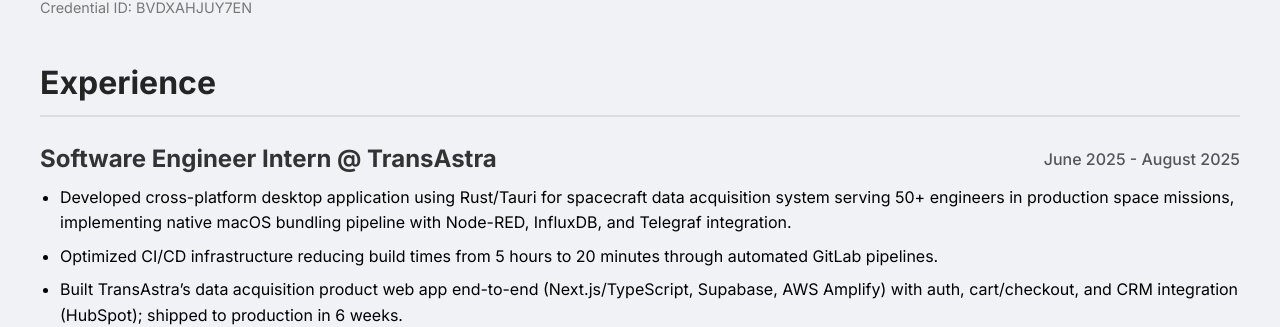
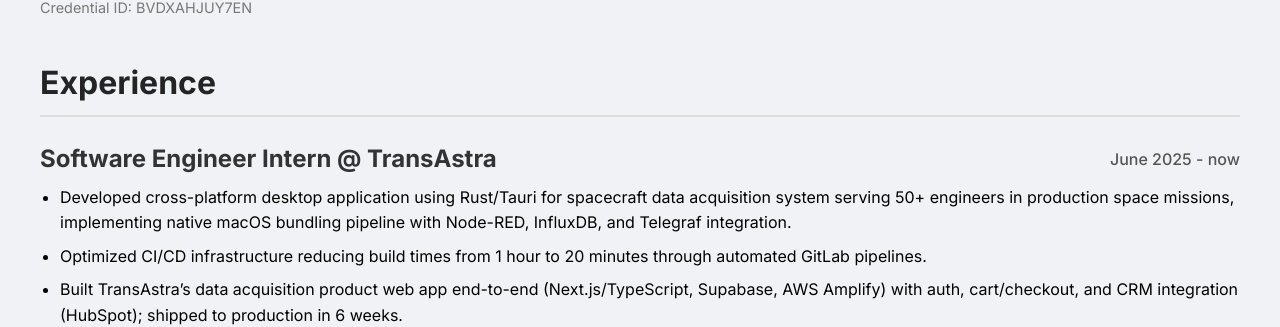
Before and after one commit to nick-bui19/nick-bui19.github.io, a React (Vite) app: page / in a window 1280 px wide. Shown: the part 4292-4619 px from the top of the page. Built offline with nearby package versions, Linux system fonts and the light colour scheme.

Commit message:
feat: update resume

```diff
--- a/src/components/Resume.tsx
+++ b/src/components/Resume.tsx
@@ -19,11 +19,11 @@
     {
       company: 'TransAstra',
       role: 'Software Engineer Intern',
-      date: 'June 2025 - August 2025',
+      date: 'June 2025 - now',
       location: 'Los Angeles, CA',
       duties: [
         'Developed cross-platform desktop application using Rust/Tauri for spacecraft data acquisition system serving 50+ engineers in production space missions, implementing native macOS bundling pipeline with Node-RED, InfluxDB, and Telegraf integration.',
-        'Optimized CI/CD infrastructure reducing build times from 5 hours to 20 minutes through automated GitLab pipelines.',
+        'Optimized CI/CD infrastructure reducing build times from 1 hour to 20 minutes through automated GitLab pipelines.',
         'Built TransAstra’s data acquisition product web app end-to-end (Next.js/TypeScript, Supabase, AWS Amplify) with auth, cart/checkout, and CRM integration (HubSpot); shipped to production in 6 weeks.',
         'Engineered production platform for web app: AWS SES-backed transactional email, CloudWatch monitoring/alerts, zero-downtime CI/CD; achieved 99.9% uptime & 25% cost reduction through CDN/asset optimization.'
       ]
```
